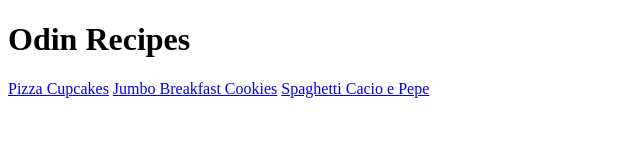
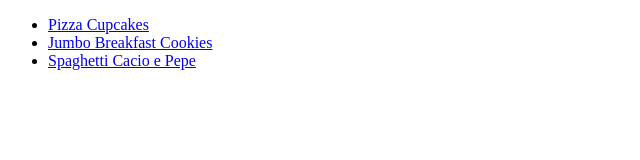
Before and after one commit to yeboaspral89/odin-recipes, a plain HTML site: page index.html in a window 1280 px wide. Shown: the whole page, without its empty margins (0-640 px from the left). Drawn offline with Linux system fonts and the light colour scheme.

Commit message:
Change document name and put links in unorderd list

```diff
--- a/index.html
+++ b/index.html
@@ -4,12 +4,13 @@
     <meta charset="UTF-8">
     <meta http-equiv="X-UA-Compatible" content="IE=edge">
     <meta name="viewport" content="width=device-width, initial-scale=1.0">
-    <title>Document</title>
+    <title>Recipes</title>
 </head>
 <body>
-    <h1>Odin Recipes</h1>
-    <a href="recipes/Pizza.html">Pizza Cupcakes</a>
-    <a href="recipes/Jumbo.html">Jumbo Breakfast Cookies</a>
-    <a href="recipes/Spaghetti.html">Spaghetti Cacio e Pepe</a>
+        <ul>
+        <li><a href="recipes/Pizza.html">Pizza Cupcakes</a></li>
+        <li><a href="recipes/Jumbo.html">Jumbo Breakfast Cookies</a></li>
+        <li><a href="recipes/Spaghetti.html">Spaghetti Cacio e Pepe</a></li>
+    </ul>
 </body>
 </html>
```
